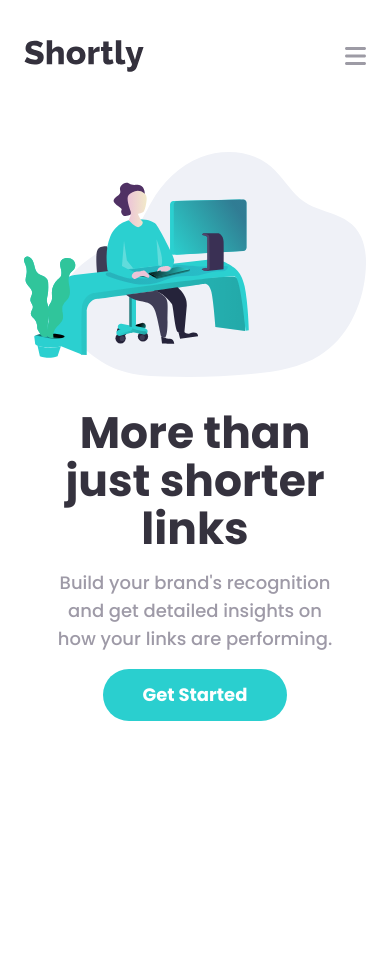
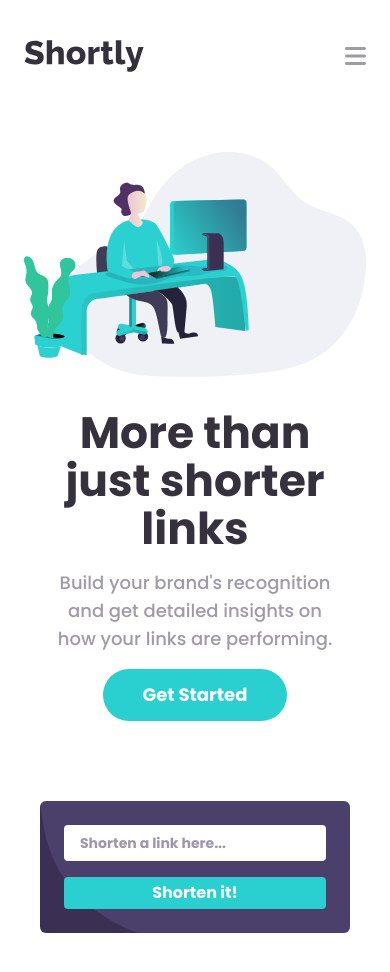
Before and after one commit to ippotheboxer/url-shortening-api-landing-page, a React (Vite) app: page / in a window 390 px wide. Before the commit the page ends 844 px from the top, so only its background shows below. Built offline with nearby package versions, Linux system fonts and the light colour scheme.

Commit message:
Create responsive input component

```diff
--- a/src/App.tsx
+++ b/src/App.tsx
@@ -1,12 +1,14 @@
 import React from "react";
 import Header from "./components/Header";
 import Hero from "./components/Hero";
+import InputURL from "./components/InputURL";
 
 const App:React.FC = () => {
   return (
     <main>
       <Header />
       <Hero />
+      <InputURL />
     </main>
   )
 }
--- a/src/components/Button.tsx
+++ b/src/components/Button.tsx
@@ -2,11 +2,14 @@ import React from 'react';
 
 interface Props {
     children: React.ReactNode;
+    square?: boolean;
   }
 
-const Button: React.FC<Props> = ({children}) => {
+const Button: React.FC<Props> = ({ children, square }) => {
   return (
-    <button className="bg-cyan text-white py-3 px-10 md:py-2 md:px-6 rounded-4xl font-poppins text-lg md:text-sm hover:bg-cyan/50 hover:cursor-pointer transition duration-300 ease-in-out poppins-bold">
+    <button className={`bg-cyan text-white font-poppins  hover:bg-cyan/50 hover:cursor-pointer transition duration-300 ease-in-out poppins-bold
+    ${square ? "w-full md:w-40 rounded-sm py-1 px-3 lg:py-2 lg:px-6 text-base lg:text-lg" : "rounded-4xl py-3 px-10 md:py-2 md:px-6 text-lg md:text-sm"}
+    `}>
         {children}
     </button>
   );
--- /dev/null
+++ b/src/components/InputURL.tsx
@@ -0,0 +1,16 @@
+import React from 'react';
+import Button from './Button';
+import Wrapper from './Wrapper';
+
+const InputURL: React.FC = () => {
+  return (
+    <Wrapper>
+        <div className='mx-4 md:mx-0 flex flex-col md:flex-row items-center rounded-md p-6 md:p-8 bg-dark-violet bg-[url(assets/images/bg-shorten-mobile.svg)] md:bg-[url(assets/images/bg-shorten-desktop.svg)] bg-center bg-cover'>
+            <input className='md:w-10/12 w-full bg-white rounded-sm ml-4 md:ml-0 px-4 py-2 mb-4 md:mb-0 font-poppins text-sm poppins-bold text-dark-violet mr-4' placeholder='Shorten a link here...' />
+            <Button square>Shorten it!</Button>
+        </div>
+    </Wrapper>
+  );
+}
+
+export default InputURL;
```
Also changed, not shown: src/components/Advert.tsx (deleted).
